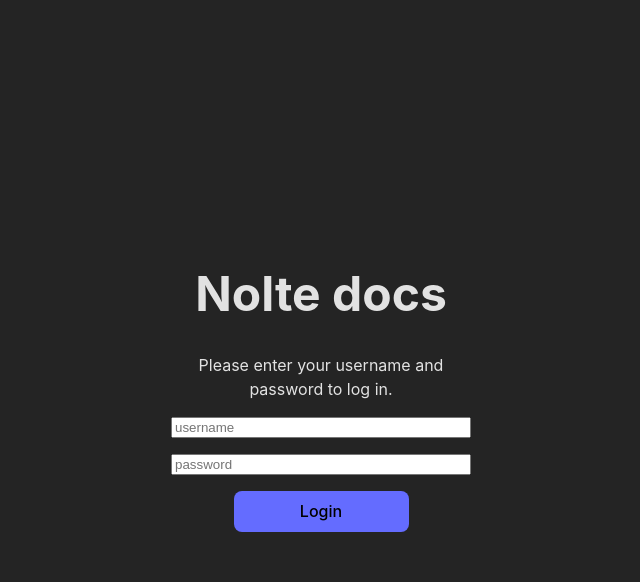
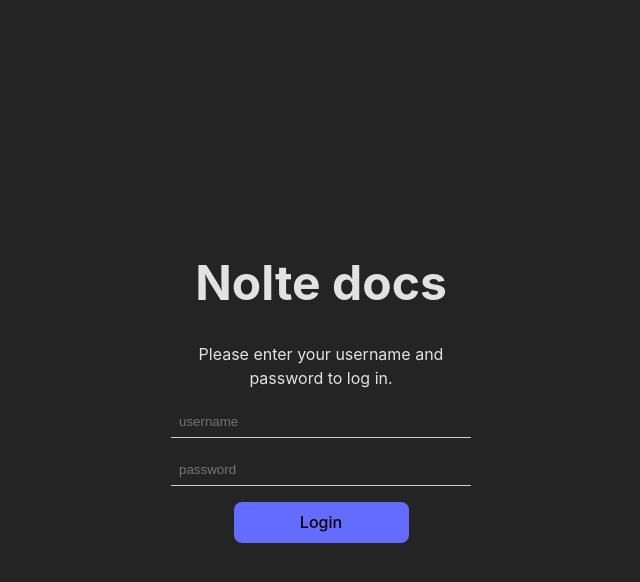
Before and after one commit to agustisera1/rich-text-editor, a React (Vite) app in the folder client/: page / in a window 1280 px wide. Both pictures are taken after a click on the button "Log in". Shown: the top 582 px of the page, without its empty margins (319-959 px from the left). Built offline with nearby package versions, Linux system fonts and the light colour scheme.

Commit message:
feat(navigation): add NotFound route. Update login form and Register styles

```diff
--- a/client/src/components/DocumentDetail.tsx
+++ b/client/src/components/DocumentDetail.tsx
@@ -45,7 +45,6 @@ export const DocumentDetail = () => {
       socket.emit("join-document", documentID);
       socket.emit("get-room-participants", documentID);
       socket.on("users-connected", (users) => {
-        console.log(users);
         setParticipants(
           users[documentID as string].filter(
             (user: string) => user !== socket.id
--- a/client/src/components/LoginForm.tsx
+++ b/client/src/components/LoginForm.tsx
@@ -19,7 +19,8 @@ export const LoginForm = () => {
   const usernameRef = useRef<HTMLInputElement | null>(null);
   const passwordRef = useRef<HTMLInputElement | null>(null);
 
-  const handleLogin = async () => {
+  const handleLogin: React.FormEventHandler<HTMLFormElement> = async (e) => {
+    e.preventDefault();
     const username = usernameRef.current?.value;
     const password = passwordRef.current?.value;
     if (username && password) {
@@ -41,14 +42,26 @@ export const LoginForm = () => {
   return (
     <>
       <h1>Nolte docs</h1>
-      <section className="card">
+      <form onSubmit={handleLogin} className="card">
         <p>Please enter your username and password to log in.</p>
-        <input ref={usernameRef} type="text" placeholder="username" />
-        <input ref={passwordRef} type="password" placeholder="password" />
-        <button className="primary" onClick={handleLogin} disabled={false}>
+        <input
+          required
+          className="editor-input"
+          ref={usernameRef}
+          type="text"
+          placeholder="username"
+        />
+        <input
+          required
+          className="editor-input"
+          ref={passwordRef}
+          type="password"
+          placeholder="password"
+        />
+        <button type="submit" className="primary" disabled={false}>
           {loginStatus.pending ? "..." : "Login"}
         </button>
-      </section>
+      </form>
     </>
   );
 };
--- a/client/src/components/MenuBar.tsx
+++ b/client/src/components/MenuBar.tsx
@@ -1,6 +1,6 @@
 import { BoldIcon, TrashIcon, ItalicIcon, SaveIcon } from "lucide-react";
 import { useNavigate, useParams } from "react-router";
-import { useCallback, useContext, useEffect, useRef } from "react";
+import { useCallback, useContext, useEffect, useRef, useState } from "react";
 import { EditorContext } from "../providers";
 import {
   deleteDocument as deleteDocumentService,
@@ -22,6 +22,7 @@ export const MenuBar = ({
   autosave = false,
   autosaveInterval = 5 /* It's a better approach use a debouncer function for autosave.*/,
 }: MenuBarProps) => {
+  const [isSaving, setIsSaving] = useState(false);
   const nameInputRef = useRef<HTMLInputElement>(null);
   const { id: documentID } = useParams() as { id: string };
   const { participants, editor, documents, socket } = useContext(EditorContext);
@@ -29,11 +30,12 @@ export const MenuBar = ({
 
   const saveDocument = useCallback(async () => {
     if (editor) {
+      setIsSaving(true);
       const { success } = await updateDocument(documentID, {
         content: editor.getText(),
         name: nameInputRef.current?.value || "Untitled",
       });
-
+      setIsSaving(false);
       if (success && autosave) return;
       if (success && !autosave) alert("Document saved successfully");
     }
@@ -53,13 +55,13 @@ export const MenuBar = ({
 
   useEffect(() => {
     if (autosave && editor) {
+      /* Using a debouncer is the best choice for this. To be replaced */
       const interval = setInterval(() => {
         socket?.emit("autosave", {
           content: editor.getText(),
           name: nameInputRef.current?.value || "Untitled",
         });
       }, autosaveInterval * 1000);
-
       return () => clearInterval(interval);
     }
   }, [socket, saveDocument, autosave, editor, autosaveInterval]);
@@ -108,9 +110,15 @@ export const MenuBar = ({
             <TrashIcon size={15} />
           </button>
           {autosave ? (
-            <p className="autosave-label">Auto save enabled</p>
+            <p className="autosave-label">
+              {isSaving ? "Saving" : "Auto save enabled"}
+            </p>
           ) : (
-            <button className="editor-button" onClick={saveDocument}>
+            <button
+              disabled={isSaving}
+              className="editor-button"
+              onClick={saveDocument}
+            >
               <SaveIcon size={15} />
             </button>
           )}
--- /dev/null
+++ b/client/src/components/NotFound.tsx
@@ -0,0 +1,14 @@
+import { Link } from "react-router";
+import { paths } from "../constants";
+
+export const NotFound = () => {
+  return (
+    <section className="card">
+      <h1>404 - Page Not Found</h1>
+      <p>Sorry, the page you are looking for does not exist.</p>
+      <Link style={{ alignSelf: "center" }} to={paths.home}>
+        Go to Home
+      </Link>
+    </section>
+  );
+};
--- a/client/src/components/RegisterForm.tsx
+++ b/client/src/components/RegisterForm.tsx
@@ -51,18 +51,21 @@ export const RegisterForm = () => {
         <p>Create your account</p>
         <input
           ref={createUsernameRef}
+          className="editor-input"
           required
           type="text"
           placeholder="username"
         />
         <input
           ref={createEmailRef}
+          className="editor-input"
           required
           type="email"
           placeholder="me@email.com"
         />
         <input
           ref={createPasswordRef}
+          className="editor-input"
           required
           type="password"
           placeholder="password"
--- a/client/src/components/index.ts
+++ b/client/src/components/index.ts
@@ -4,3 +4,4 @@ export * from "./Documents";
 export * from "./ProtectedRoute";
 export * from "./Home";
 export * from "./DocumentDetail";
+export * from "./NotFound";
--- a/client/src/index.css
+++ b/client/src/index.css
@@ -114,7 +114,7 @@ nav {
 
 .page-layout {
   display: flex;
-  margin-top: 75px;
+  /* margin-top: 25px; */
 }
 
 .page-content {
--- a/client/src/main.tsx
+++ b/client/src/main.tsx
@@ -9,6 +9,7 @@ import {
   ProtectedRoute,
   Home,
   DocumentDetail,
+  NotFound,
 } from "./components";
 import { paths } from "./constants";
 import { PageLayout } from "./components/PageLayout";
@@ -39,6 +40,7 @@ createRoot(document.getElementById("root")!).render(
           >
             <Route path={paths.document} element={<DocumentDetail />} />
           </Route>
+          <Route path="*" element={<NotFound />} />
         </Routes>
       </BrowserRouter>
     </AuthProvider>
```
Also changed, not shown: client/src/components/CursorPosition.tsx (+6 -5 lines).
